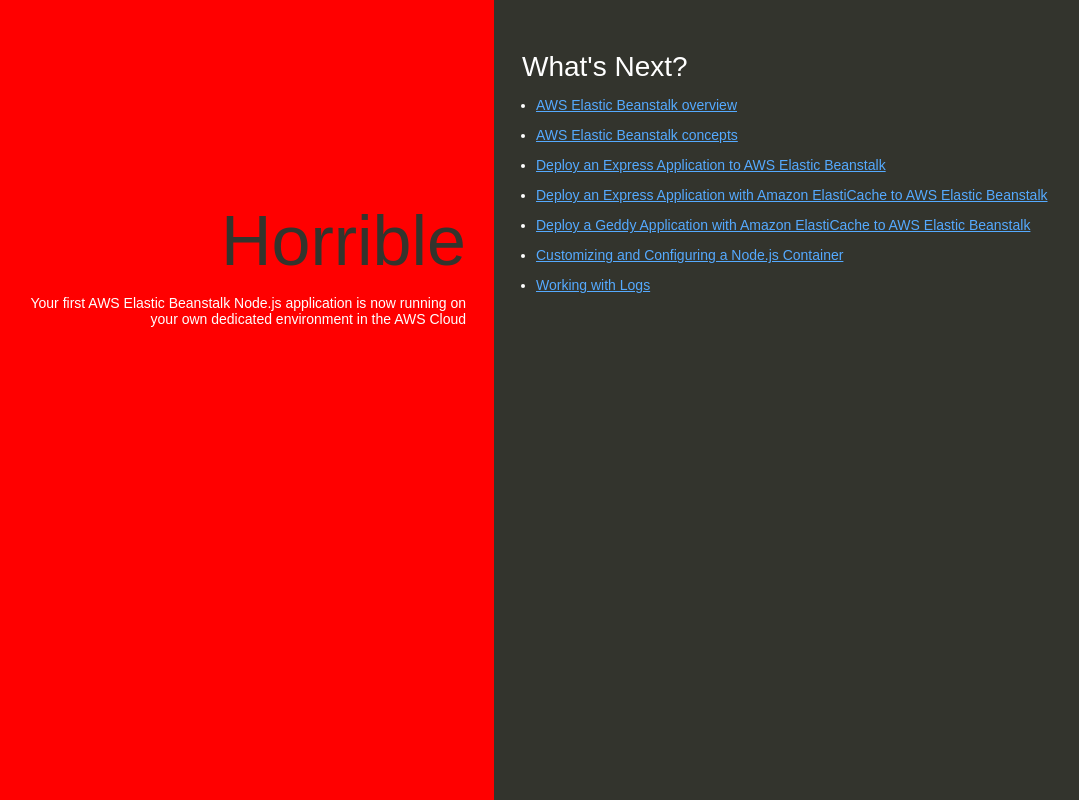
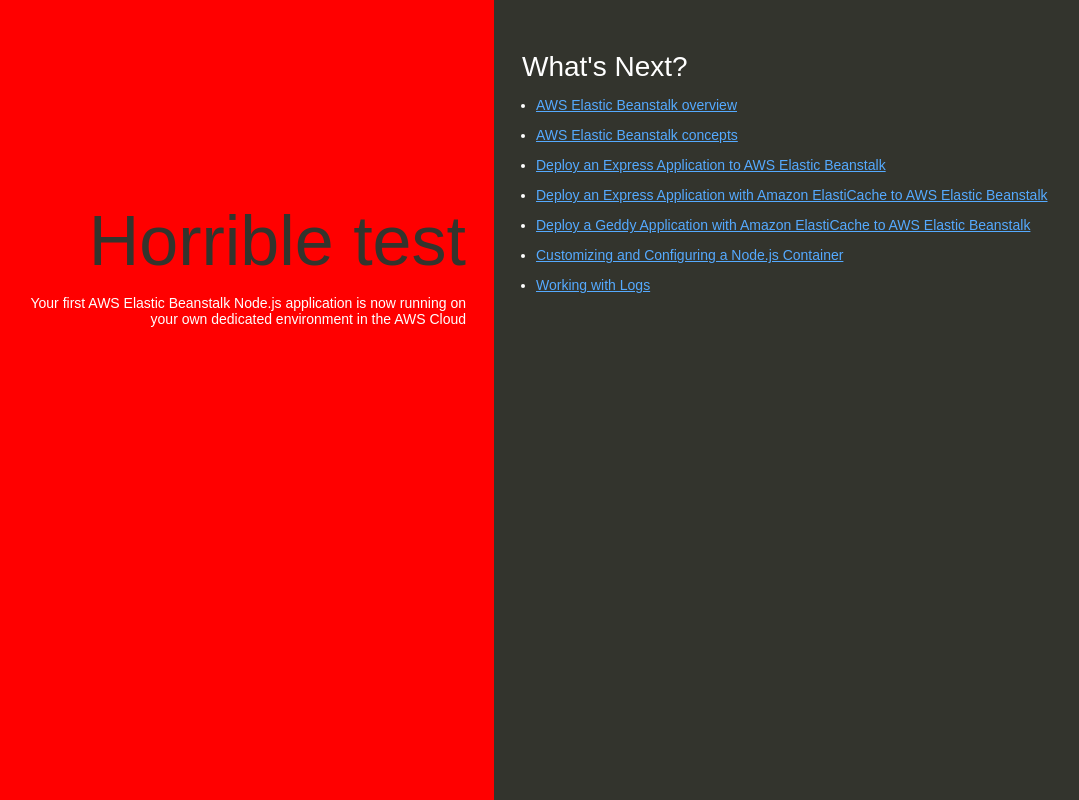
Before and after one commit to atindra/my-nodejs-app, a website: page index.html in a window 1280 px wide. Shown: the whole page, without its empty margins (146-1225 px from the left). Drawn offline with Linux system fonts and the light colour scheme.

Commit message:
Update index.html

```diff
--- a/index.html
+++ b/index.html
@@ -74,7 +74,7 @@
   </head>
   <body>
     <div class="textColumn">
-      <h1>Horrible</h1>
+      <h1>Horrible test</h1>
       <p>Your first AWS Elastic Beanstalk Node.js application is now running on your own dedicated environment in the AWS Cloud</p>
     </div>
     <div class="linksColumn">
```
